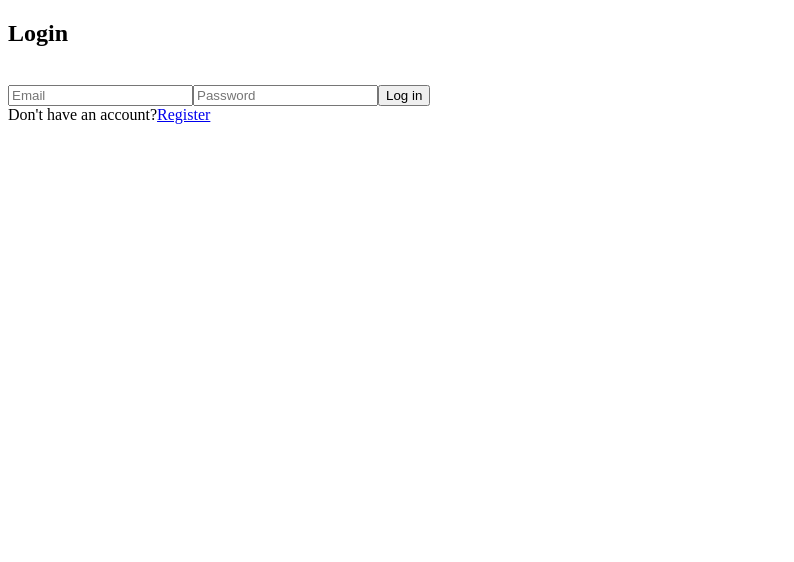
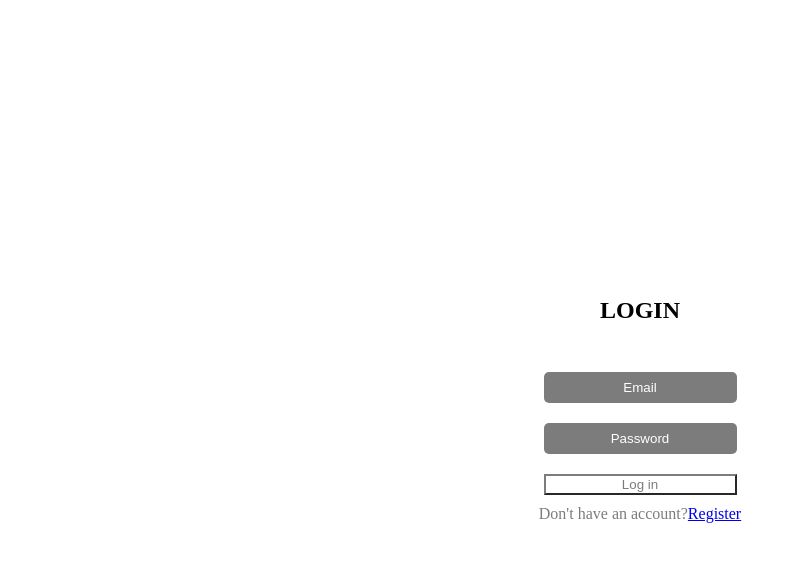
Before and after one commit to Hala-s-World/Hala-sWorld-SOEN341_Project_W25, a React (Vite) app: page /login in a window 1280 px wide. Shown: the top 562 px of the page, without its empty margins (0-794 px from the left). Built offline with nearby package versions, Linux system fonts and the light colour scheme.

Commit message:
Login Styling

```diff
--- a/package.json
+++ b/package.json
@@ -11,10 +11,12 @@
   },
   "dependencies": {
     "@supabase/supabase-js": "^2.47.10",
+    "@tailwindcss/vite": "^4.0.1",
     "react": "^18.3.1",
     "react-dom": "^18.3.1",
     "react-router": "^7.1.1",
-    "react-router-dom": "^7.1.1"
+    "react-router-dom": "^7.1.1",
+    "tailwindcss": "^4.0.1"
   },
   "devDependencies": {
     "@eslint/js": "^9.17.0",
--- /dev/null
+++ b/src/assets/styles/Login.css
@@ -0,0 +1,55 @@
+
+
+@font-face {
+    font-family: "Cute Font";
+    src: url("../fonts/CuteFont-Regular.ttf") format("truetype");
+}
+
+body {
+    text-align: center;
+    display: flex;
+    justify-content: center;
+    align-items: center;
+    height: 100vh;
+    margin: 0;
+}
+
+
+header{
+    font-family:"Cute Font";
+    font-size: xx-large;
+    font-weight: bolder;
+}
+
+form{
+    display: flex;
+    flex-direction: column;
+}
+
+input{
+    background-color: rgb(124, 124, 124);
+    border-radius: 5px;
+    border: none;
+    padding: 8px;
+    margin: 10px;
+}
+
+input::placeholder{
+    color: white;
+    text-align: center;
+}
+
+button {
+    color: rgb(124, 124, 124);
+    background-color: white;
+    border-color: rgb(124, 124, 124);
+    margin: 10px;
+}
+#register {
+    color: rgb(124, 124, 124);
+}
+
+link{
+    color: rgb(124, 124, 124);
+    text-decoration: none;
+}
--- a/src/pages/Login.jsx
+++ b/src/pages/Login.jsx
@@ -1,6 +1,8 @@
 import React, {useState} from 'react'
 import supabase from '../helper/supabaseClient'
 import {Link, useNavigate} from 'react-router-dom'
+import '/src/assets/styles/Login.css'
+
 
 function Login() {
 
@@ -37,7 +39,7 @@ function Login() {
 
   return (
     <div>
-          <h2>Login</h2>
+          <h2>LOGIN</h2>
           <br></br>
           {message && <span>{message}</span>}
           <form onSubmit={handleSubmit}>
@@ -54,7 +56,7 @@ function Login() {
               onChange={(e) => setPassword(e.target.value)}></input>
             <button type='submit'>Log in</button>
           </form>
-          <span>Don't have an account?</span>
+          <span id="register">Don't have an account?</span>
           <Link to="/register">Register</Link>
         </div>
   )
--- a/vite.config.js
+++ b/vite.config.js
@@ -1,7 +1,10 @@
 import { defineConfig } from 'vite'
 import react from '@vitejs/plugin-react-swc'
+import tailwindcss from '@tailwindcss/vite'
 
 // https://vite.dev/config/
 export default defineConfig({
-  plugins: [react()],
+  plugins: [react(),
+    tailwindcss()
+  ],
 })
```
Also changed, not shown: src/assets/fonts/Cute_Font/CuteFont-Regular.ttf (added), src/assets/fonts/Cute_Font/OFL.txt (added), 1 other file (tests, documents, lock files or other folders).
